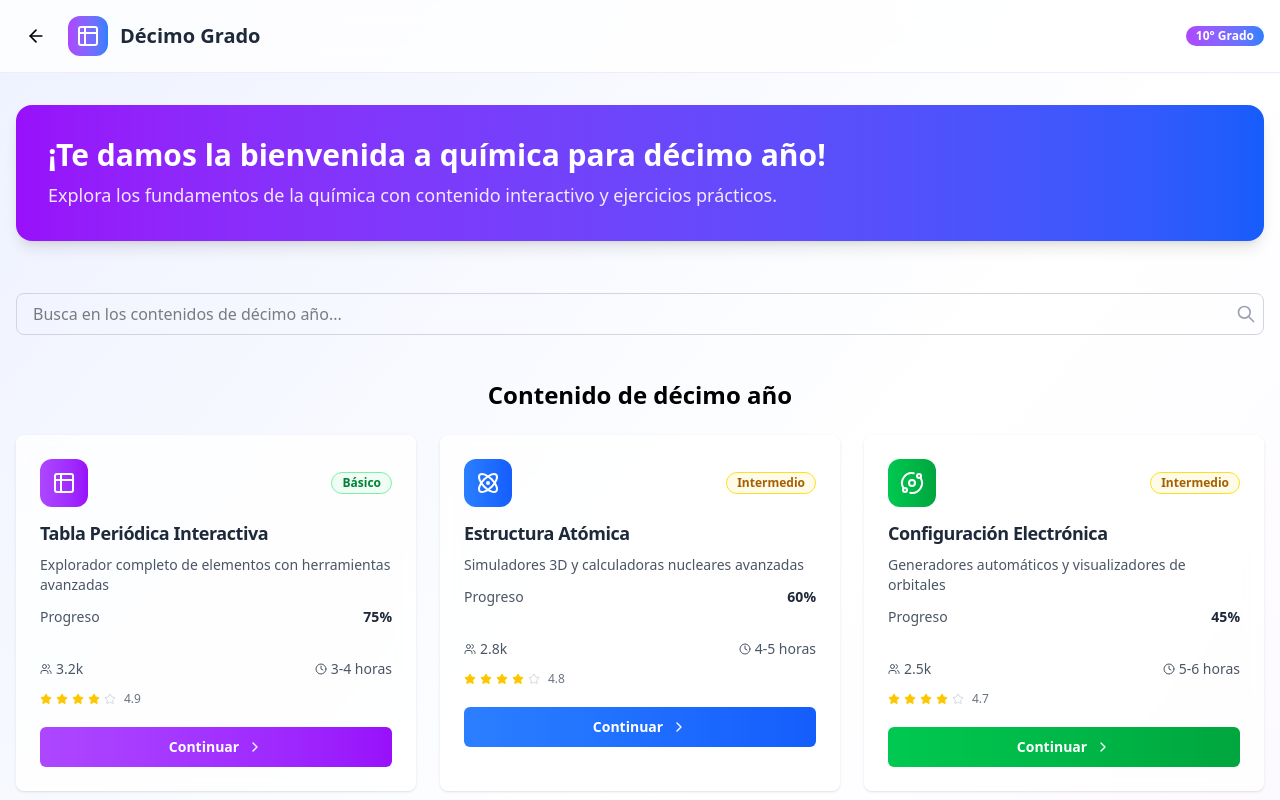
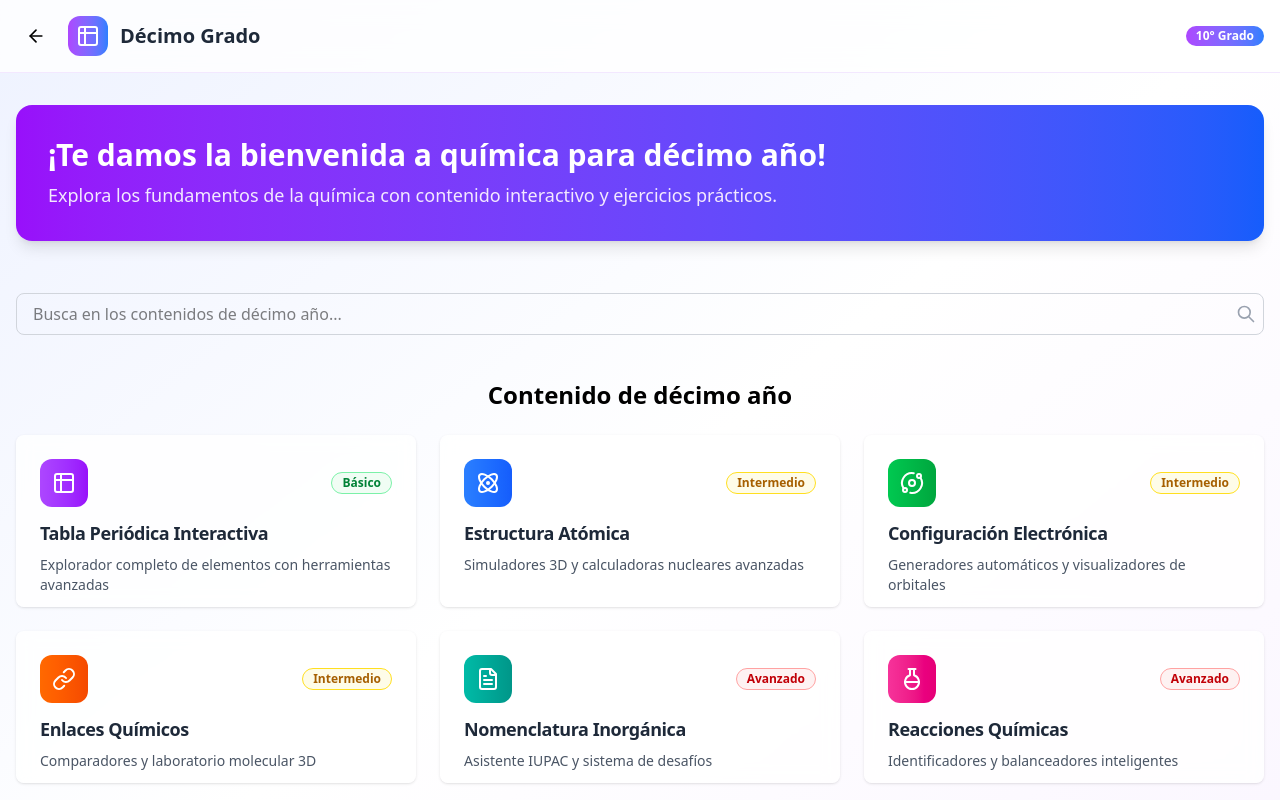
Before and after one commit to MarioCordero/TCU.MEP, a React (Vite) app in the folder quimica-app/: page /grade-10 in a window 1280 px wide. Shown: the top 800 px of the page. Built offline with nearby package versions, Linux system fonts and the light colour scheme.

Commit message:
# REFRACT -  Quitando cosas innecesarias de las cards

```diff
--- a/quimica-app/src/pages/grade-10/page.tsx
+++ b/quimica-app/src/pages/grade-10/page.tsx
@@ -53,6 +53,7 @@ export default function GradeTenPage() {
     }
   }
 
+  // Modulos de 10º grado
   const modules = [
     {
       id: "periodic-table",
@@ -60,11 +61,7 @@ export default function GradeTenPage() {
       description: "Explorador completo de elementos con herramientas avanzadas",
       icon: Table2,
       color: "from-purple-500 to-purple-600",
-      progress: 75,
       difficulty: "Básico",
-      estimatedTime: "3-4 horas",
-      students: "3.2k",
-      rating: 4.9,
       features: [
         { name: "Explorador de Elementos", icon: Eye, description: "Datos completos con búsqueda inteligente" },
         { name: "Sistema de Clasificación Visual", icon: Settings, description: "Codificación por colores y filtros" },
@@ -79,11 +76,7 @@ export default function GradeTenPage() {
       description: "Simuladores 3D y calculadoras nucleares avanzadas",
       icon: Atom,
       color: "from-blue-500 to-blue-600",
-      progress: 60,
       difficulty: "Intermedio",
-      estimatedTime: "4-5 horas",
-      students: "2.8k",
-      rating: 4.8,
       features: [
         { name: "Simulador 3D de Átomos", icon: Atom, description: "Modelos interactivos ajustables" },
         { name: "Calculadora Nuclear", icon: Calculator, description: "Protones, neutrones, electrones" },
@@ -98,11 +91,7 @@ export default function GradeTenPage() {
       description: "Generadores automáticos y visualizadores de orbitales",
       icon: Orbit,
       color: "from-green-500 to-green-600",
-      progress: 45,
       difficulty: "Intermedio",
-      estimatedTime: "5-6 horas",
-      students: "2.5k",
-      rating: 4.7,
       features: [
         { name: "Generador Automático", icon: Settings, description: "Notación estándar y simplificada" },
         { name: "Visualizador de Orbitales", icon: Eye, description: "Diagramas animados con reglas cuánticas" },
@@ -117,11 +106,7 @@ export default function GradeTenPage() {
       description: "Comparadores y laboratorio molecular 3D",
       icon: Link,
       color: "from-orange-500 to-orange-600",
-      progress: 30,
       difficulty: "Intermedio",
-      estimatedTime: "4-5 horas",
-      students: "2.1k",
-      rating: 4.6,
       features: [
         { name: "Comparador de Enlaces", icon: BarChart3, description: "Diferencias iónico/covalente/metálico" },
         { name: "Laboratorio de Moléculas", icon: FlaskRound, description: "Constructor de fórmulas 3D" },
@@ -136,11 +121,7 @@ export default function GradeTenPage() {
       description: "Asistente IUPAC y sistema de desafíos",
       icon: FileText,
       color: "from-teal-500 to-teal-600",
-      progress: 20,
       difficulty: "Avanzado",
-      estimatedTime: "3-4 horas",
-      students: "1.9k",
-      rating: 4.5,
       features: [
         { name: "Asistente IUPAC", icon: Settings, description: "Generador para binarios/ternarios" },
         { name: "Sistemas Stock y Tradicional", icon: BookOpen, description: "Nomenclatura completa" },
@@ -155,11 +136,7 @@ export default function GradeTenPage() {
       description: "Identificadores y balanceadores inteligentes",
       icon: FlaskRound,
       color: "from-pink-500 to-pink-600",
-      progress: 15,
       difficulty: "Avanzado",
-      estimatedTime: "5-6 horas",
-      students: "1.7k",
-      rating: 4.4,
       features: [
         { name: "Identificador de Tipos", icon: Eye, description: "Combinación, descomposición, desplazamiento" },
         { name: "Balanceador Inteligente", icon: Scale, description: "Explicación paso a paso" },
@@ -174,11 +151,7 @@ export default function GradeTenPage() {
       description: "Suite completa de cálculos y problemas",
       icon: Scale,
       color: "from-indigo-500 to-indigo-600",
-      progress: 10,
       difficulty: "Avanzado",
-      estimatedTime: "6-7 horas",
-      students: "1.5k",
-      rating: 4.3,
       features: [
         { name: "Suite de Cálculos", icon: Calculator, description: "Conversiones masa-mol-partículas" },
         { name: "Resolución Guiada", icon: BookOpen, description: "Problemas paso a paso" },
@@ -247,12 +220,15 @@ export default function GradeTenPage() {
         {/* Modules Grid */}
         <h1 className="text-center font-bold text-2xl mb-6">Contenido de décimo año</h1>
         <div className="grid grid-cols-1 md:grid-cols-2 lg:grid-cols-3 gap-6">
+          {/* Goes through the array of modules and renders a Card for each one */}
           {modules.map((module) => (
+            // What the card will say
             <Card
               key={module.id}
               className="group cursor-pointer hover:shadow-xl transition-all duration-300 hover:scale-105 border-0 bg-white/80 backdrop-blur-sm overflow-hidden"
               onClick={() => setSelectedModule(module.id)}
             >
+              {/* The info that will be displayed on the card */}
               <CardHeader className="pb-3">
                 <div className="flex items-center justify-between mb-3">
                   <div
@@ -276,46 +252,6 @@ export default function GradeTenPage() {
                 <CardTitle className="text-lg font-semibold text-gray-800 mb-2">{module.title}</CardTitle>
                 <CardDescription className="text-gray-600 text-sm">{module.description}</CardDescription>
               </CardHeader>
-              <CardContent>
-                <div className="space-y-3">
-                  <div className="flex items-center justify-between text-sm">
-                    <span className="text-gray-600">Progreso</span>
-                    <span className="font-semibold text-gray-800">{module.progress}%</span>
-                  </div>
-                  <Progress value={module.progress} className="h-2" />
-
-                  <div className="flex items-center justify-between text-sm text-gray-600">
-                    <div className="flex items-center gap-1">
-                      <Users className="h-3 w-3" />
-                      <span>{module.students}</span>
-                    </div>
-                    <div className="flex items-center gap-1">
-                      <Clock className="h-3 w-3" />
-                      <span>{module.estimatedTime}</span>
-                    </div>
-                  </div>
-
-                  <div className="flex items-center gap-1">
-                    {[...Array(5)].map((_, i) => (
-                      <Star
-                        key={i}
-                        className={`h-3 w-3 ${i < Math.floor(module.rating) ? "text-yellow-400 fill-current" : "text-gray-300"}`}
-                      />
-                    ))}
-                    <span className="text-xs text-gray-500 ml-1">{module.rating}</span>
-                  </div>
-
-                  <div className="pt-2">
-                    <Button
-                      onClick={() => handleModuleStart(module.id)}
-                      className={`w-full bg-gradient-to-r ${module.color} hover:opacity-90 text-white font-semibold group-hover:scale-105 transition-transform`}
-                    >
-                      {module.progress > 0 ? "Continuar" : "Comenzar"}
-                      <ChevronRight className="ml-2 h-4 w-4" />
-                    </Button>
-                  </div>
-                </div>
-              </CardContent>
             </Card>
           ))}
         </div>
@@ -345,24 +281,6 @@ export default function GradeTenPage() {
                         >
                           <ArrowLeft className="h-5 w-5" />
                         </Button>
-                      </div>
-                      <div className="flex items-center gap-6">
-                        <div>
-                          <div className="text-2xl font-bold">{module.progress}%</div>
-                          <div className="text-white/80 text-sm">Completado</div>
-                        </div>
-                        <div>
-                          <div className="text-2xl font-bold">{module.students}</div>
-                          <div className="text-white/80 text-sm">Estudiantes</div>
-                        </div>
-                        <div>
-                          <div className="text-2xl font-bold">{module.estimatedTime}</div>
-                          <div className="text-white/80 text-sm">Duración</div>
-                        </div>
-                        <div>
-                          <div className="text-2xl font-bold">{module.rating}</div>
-                          <div className="text-white/80 text-sm">Calificación</div>
-                        </div>
                       </div>
                     </div>
 
@@ -408,13 +326,6 @@ export default function GradeTenPage() {
                       </div>
 
                       <div className="flex gap-3">
-                        <Button
-                          onClick={() => handleModuleStart(module.id)}
-                          className={`flex-1 bg-gradient-to-r ${module.color} hover:opacity-90 text-white`}
-                        >
-                          <Play className="mr-2 h-4 w-4" />
-                          {module.progress > 0 ? "Continuar Módulo" : "Comenzar Módulo"}
-                        </Button>
                         <Button variant="outline" className="px-6 bg-transparent">
                           Vista Previa
                         </Button>
```
